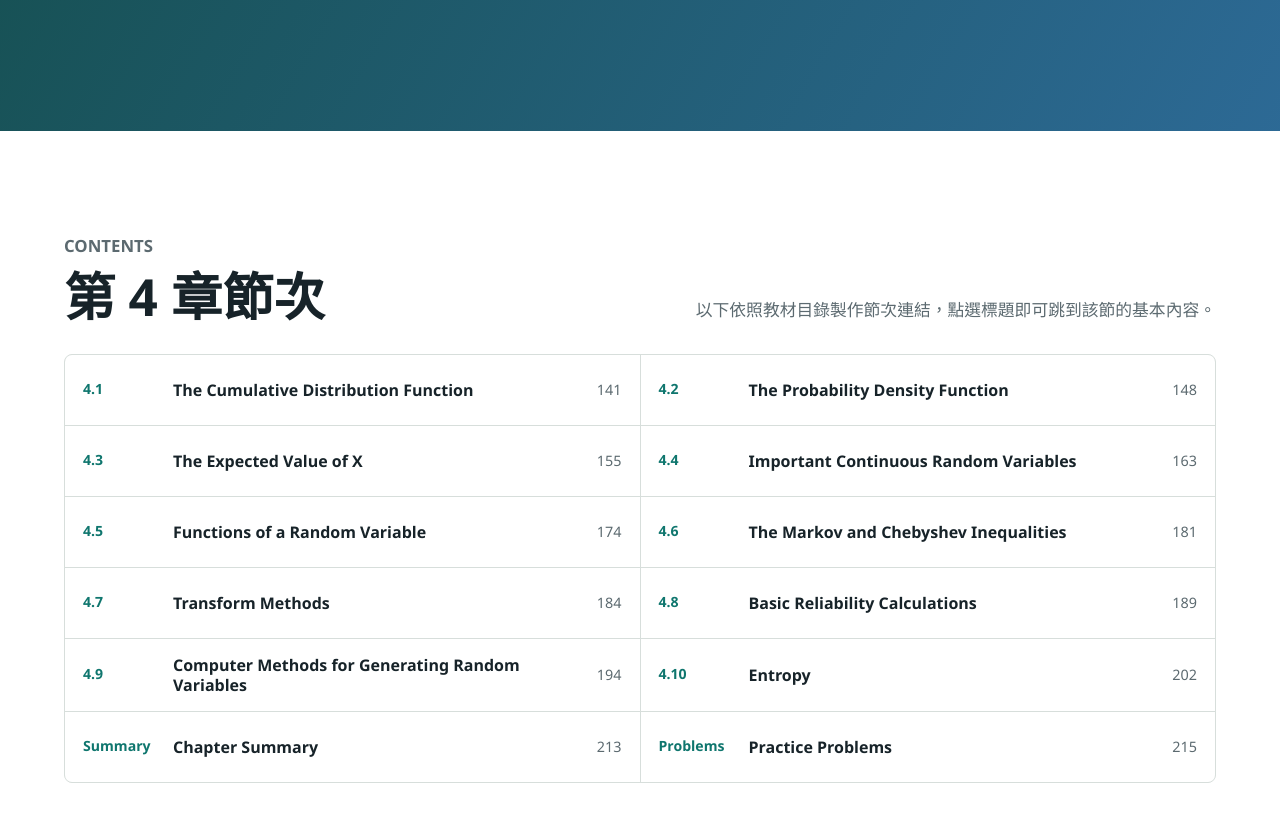
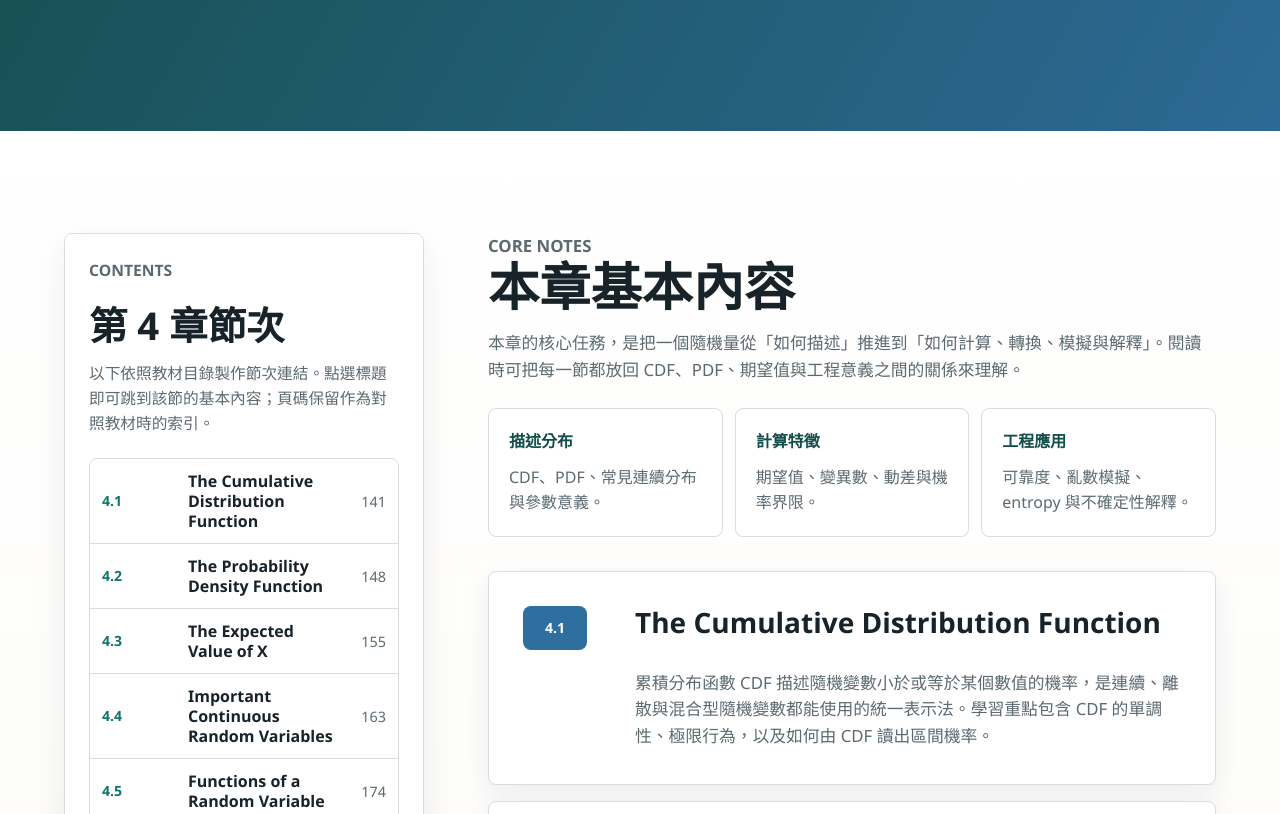
Before and after one commit to minhuangyuntech/prob2026, a plain HTML site: page chapters/chapter-04.html in a window 1280 px wide. Shown: the part 540-1354 px from the top of the page. Drawn offline with Linux system fonts and the light colour scheme.

Commit message:
Improve chapter navigation and chapter 4 layout

```diff
--- a/chapters/chapter-04.html
+++ b/chapters/chapter-04.html
@@ -37,17 +37,14 @@
         </div>
       </section>
 
-      <section id="toc" class="section section-light">
-        <div class="section-inner">
-          <div class="section-heading-row">
-            <div>
-              <p class="section-kicker">Contents</p>
-              <h2>第 4 章節次</h2>
-            </div>
-            <p class="heading-note">
-              以下依照教材目錄製作節次連結，點選標題即可跳到該節的基本內容。
+      <section class="section section-light chapter-material" aria-label="第 4 章節次與內容">
+        <div class="section-inner chapter-layout">
+          <aside id="toc" class="chapter-sidebar">
+            <p class="section-kicker">Contents</p>
+            <h2>第 4 章節次</h2>
+            <p>
+              以下依照教材目錄製作節次連結。點選標題即可跳到該節的基本內容；頁碼保留作為對照教材時的索引。
             </p>
-          </div>
 
           <nav class="toc-panel" aria-label="第 4 章節次連結">
             <a href="#section-4-1">
@@ -111,13 +108,31 @@
               <em>215</em>
             </a>
           </nav>
-        </div>
-      </section>
+          </aside>
 
-      <section id="content" class="section">
-        <div class="section-inner">
-          <p class="section-kicker">Core Notes</p>
-          <h2>本章基本內容</h2>
+          <div id="content" class="chapter-main">
+          <div class="chapter-main-header">
+            <p class="section-kicker">Core Notes</p>
+            <h2>本章基本內容</h2>
+            <p>
+              本章的核心任務，是把一個隨機量從「如何描述」推進到「如何計算、轉換、模擬與解釋」。閱讀時可把每一節都放回 CDF、PDF、期望值與工程意義之間的關係來理解。
+            </p>
+          </div>
+
+          <div class="chapter-note-grid" aria-label="第 4 章學習重點">
+            <div>
+              <strong>描述分布</strong>
+              <span>CDF、PDF、常見連續分布與參數意義。</span>
+            </div>
+            <div>
+              <strong>計算特徵</strong>
+              <span>期望值、變異數、動差與機率界限。</span>
+            </div>
+            <div>
+              <strong>工程應用</strong>
+              <span>可靠度、亂數模擬、entropy 與不確定性解釋。</span>
+            </div>
+          </div>
 
           <div class="content-stack">
             <article id="section-4-1" class="lesson-section">
@@ -216,6 +231,7 @@
               </p>
             </article>
           </div>
+          </div>
         </div>
       </section>
     </main>
--- a/styles.css
+++ b/styles.css
@@ -332,7 +332,7 @@ a {
 }
 
 .topic-card {
-  min-height: 272px;
+  min-height: 300px;
   padding: 24px;
   background: var(--surface);
   border: 1px solid var(--line);
@@ -350,6 +350,14 @@ a {
   color: white;
   background: var(--blue);
   border-radius: 8px;
+  font-weight: 800;
+}
+
+.topic-range {
+  display: block;
+  margin: -8px 0 16px;
+  color: var(--muted);
+  font-size: 0.86rem;
   font-weight: 800;
 }
 
@@ -418,6 +426,11 @@ a {
   grid-column: 2;
 }
 
+.featured-chapter {
+  padding-right: 22px;
+  background: linear-gradient(90deg, rgba(15, 118, 110, 0.1), rgba(255, 255, 255, 0));
+}
+
 .chapter-list h3 a {
   color: var(--teal-deep);
   border-bottom: 2px solid rgba(15, 118, 110, 0.28);
@@ -430,6 +443,98 @@ a {
   outline: none;
 }
 
+.chapter-link {
+  grid-column: 2;
+  justify-self: start;
+  display: inline-flex;
+  align-items: center;
+  min-height: 38px;
+  margin-top: 4px;
+  padding: 8px 12px;
+  color: white;
+  background: var(--teal-deep);
+  border-radius: 8px;
+  font-size: 0.92rem;
+  font-weight: 800;
+}
+
+.chapter-link:hover,
+.chapter-link:focus-visible {
+  background: var(--teal);
+  outline: none;
+}
+
+.chapter-material {
+  background: linear-gradient(180deg, #ffffff 0%, #f7f4ed 100%);
+}
+
+.chapter-layout {
+  display: grid;
+  grid-template-columns: minmax(280px, 360px) minmax(0, 1fr);
+  gap: clamp(26px, 5vw, 64px);
+  align-items: start;
+}
+
+.chapter-sidebar {
+  position: sticky;
+  top: 96px;
+  padding: 24px;
+  background: rgba(255, 255, 255, 0.86);
+  border: 1px solid var(--line);
+  border-radius: 8px;
+  box-shadow: 0 12px 32px rgba(23, 35, 41, 0.08);
+}
+
+.chapter-sidebar h2 {
+  font-size: clamp(1.65rem, 3vw, 2.4rem);
+}
+
+.chapter-sidebar p {
+  margin-bottom: 22px;
+  font-size: 0.98rem;
+}
+
+.chapter-main {
+  min-width: 0;
+}
+
+.chapter-main-header {
+  margin-bottom: 24px;
+}
+
+.chapter-main-header p {
+  margin-bottom: 0;
+}
+
+.chapter-note-grid {
+  display: grid;
+  grid-template-columns: repeat(3, minmax(0, 1fr));
+  gap: 12px;
+  margin-bottom: 26px;
+}
+
+.chapter-note-grid div {
+  min-height: 124px;
+  padding: 20px;
+  background: var(--surface);
+  border: 1px solid var(--line);
+  border-radius: 8px;
+}
+
+.chapter-note-grid strong,
+.chapter-note-grid span {
+  display: block;
+}
+
+.chapter-note-grid strong {
+  margin-bottom: 10px;
+  color: var(--teal-deep);
+}
+
+.chapter-note-grid span {
+  color: var(--muted);
+}
+
 .toc-panel {
   display: grid;
   grid-template-columns: repeat(2, minmax(0, 1fr));
@@ -440,6 +545,10 @@ a {
   overflow: hidden;
 }
 
+.chapter-sidebar .toc-panel {
+  grid-template-columns: 1fr;
+}
+
 .toc-panel a {
   display: grid;
   grid-template-columns: 72px minmax(0, 1fr) 46px;
@@ -448,6 +557,13 @@ a {
   min-height: 70px;
   padding: 16px 18px;
   background: var(--surface);
+}
+
+.chapter-sidebar .toc-panel a {
+  grid-template-columns: minmax(54px, 74px) minmax(0, 1fr) 38px;
+  gap: 12px;
+  min-height: 58px;
+  padding: 12px;
 }
 
 .toc-panel a:hover,
@@ -599,6 +715,15 @@ a {
     grid-template-columns: 1fr;
   }
 
+  .chapter-layout,
+  .chapter-note-grid {
+    grid-template-columns: 1fr;
+  }
+
+  .chapter-sidebar {
+    position: static;
+  }
+
   .heading-note {
     text-align: left;
   }
@@ -648,13 +773,14 @@ a {
 
   .chapter-list span,
   .chapter-list h3,
-  .chapter-list p {
+  .chapter-list p,
+  .chapter-link {
     grid-column: auto;
     grid-row: auto;
   }
 
   .toc-panel a {
-    grid-template-columns: 64px minmax(0, 1fr) 42px;
+    grid-template-columns: minmax(54px, 64px) minmax(0, 1fr) 42px;
     gap: 12px;
   }
 
```
Also changed, not shown: index.html (+12 -7 lines).
